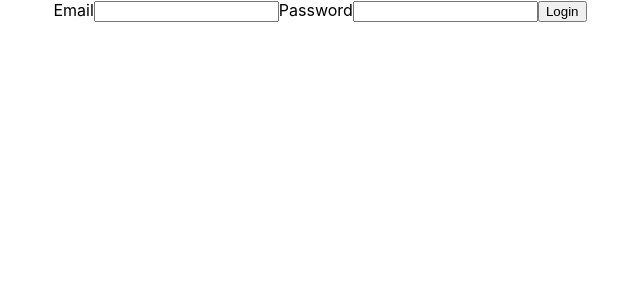
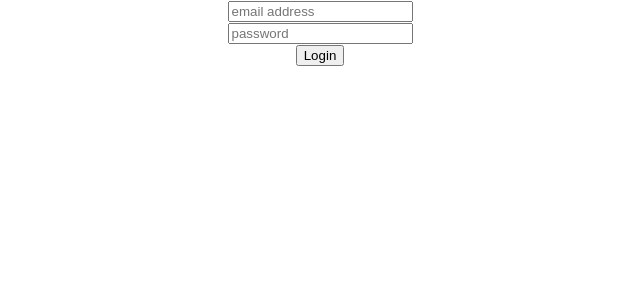
Before and after one commit to Gargar77/CleanTrac, a React (Create React App) app in the folder client/: page /auth in a window 1280 px wide. Shown: the top 300 px of the page, without its empty margins (320-960 px from the left). Built offline with nearby package versions, Linux system fonts and the light colour scheme.

Commit message:
mirrored signup component logic for signin component

```diff
--- a/client/src/components/Forms/SignIn.js
+++ b/client/src/components/Forms/SignIn.js
@@ -1,25 +1,131 @@
-import React from 'react';
+import React, {Component} from 'react';
+import Input from '../UI/Input/Input';
+class signInForm extends Component {
 
-const signInForm = (props) => {
-    return (
-        <form onSubmit={props.submit} className="form signin">
-             <label htmlFor="username-input">Email</label>
-            <input
-                className="form__input"
-                id="username-input"
-                type="email"
-                name="auth[email]"
-            />
-            <label htmlFor="password-input">Password</label>
-            <input
-                className="form__input"
-                type="password"
-                name="auth[password]"
-                id="password-input"
-            />
-            <button type="submit" className="button">Login</button>
-        </form>
-    );
+    state = {
+        controls: {
+            email: {
+                elementType: 'input',
+                elementConfig: {
+                    type: 'email',
+                    placeholder: 'email address',
+                    name:'auth[email]'
+                },
+                value: '',
+                validation: {
+                    required: true,
+                    isEmail:true
+                },
+                valid:false,
+                touched:false,
+            },
+            password: {
+                elementType: 'input',
+                elementConfig: {
+                    type: 'password',
+                    placeholder: 'password',
+                    name:'auth[password]'
+                },
+                value: '',
+                validation: {
+                    required: true,
+                    minLength: 6
+                },
+                valid:false,
+                touched:false,
+            }
+        }
+    }
+
+    checkValidity(value,rules) {
+        let isValid = true;
+        if (!rules) {
+            return true;
+        }
+
+        if (rules.required) {
+            isValid = value.trim() !== '' && isValid
+        }
+
+        if (rules.minLength) {
+            isValid = value.length >= rules.minLength && isValid
+        }
+
+        if (rules.maxLength) {
+            isValid = value.length <= rules.max.length && isValid
+        }
+
+
+        return isValid;
+    }
+
+    inputChangedHandler = (event,controlName) => {
+        const updatedControls = {
+            ...this.state.controls,
+            [controlName]: {
+                ...this.state.controls[controlName],
+                value: event.target.value,
+                valid: this.checkValidity(event.target.value,this.state.controls[controlName].validation),
+                touched:true
+            }
+        };
+        this.setState({controls:updatedControls});
+    }
+
+    render() {
+
+        const formElementsArr = [];
+        for (let key in this.state.controls) {
+            formElementsArr.push({
+                id:key,
+                config:this.state.controls[key]
+            });
+        }
+
+        let form = (
+            <form onSubmit={this.props.submit} className ="form signin">
+                {formElementsArr.map( formEl => (
+                    <Input
+                        key={formEl.id}
+                        invalid={!formEl.config.valid}
+                        shouldValidate={formEl.config.validation}
+                        touched={formEl.config.touched}
+                        elementType={formEl.config.elementType}
+                        elementConfig={formEl.config.elementConfig}
+                        value={formEl.config.value}
+                        changed={(event)=> this.inputChangedHandler(event,formEl.id)}
+                    />
+
+                ))}
+                <button type="submit" className="button">Login</button>
+            </form>
+        );
+
+        return (
+            <div className="signin-container">
+                {form}
+            </div>
+
+        );
+    }
+
+        // <form onSubmit={props.submit} className="form signin">
+        //      <label htmlFor="username-input">Email</label>
+        //     <input
+        //         className="form__input"
+        //         id="username-input"
+        //         type="email"
+        //         name="auth[email]"
+        //     />
+        //     <label htmlFor="password-input">Password</label>
+        //     <input
+        //         className="form__input"
+        //         type="password"
+        //         name="auth[password]"
+        //         id="password-input"
+        //     />
+        //     <button type="submit" className="button">Login</button>
+        // </form>
 }
 
 export default signInForm;
--- a/client/src/components/Forms/SignUp.js
+++ b/client/src/components/Forms/SignUp.js
@@ -191,7 +191,7 @@ class signUpForm extends Component {
                     />
 
                 ))}
-                    <button type="submit" className="button">Login</button>
+                    <button type="submit" className="button">SignUp</button>
 
 
             </form>
```
